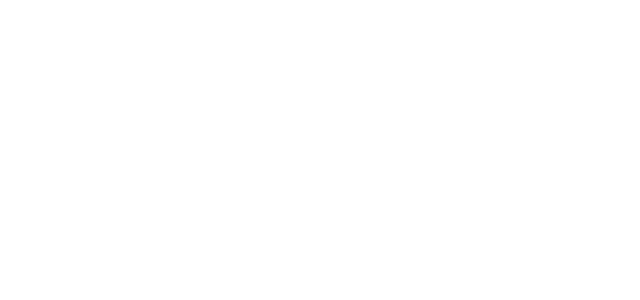
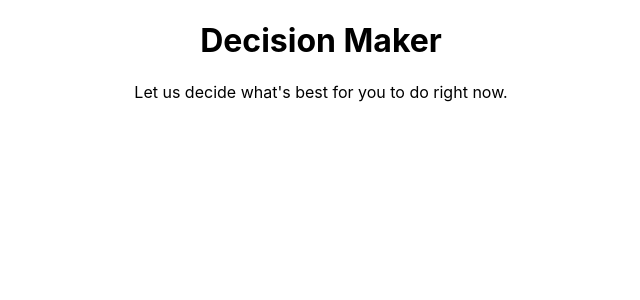
Before and after one commit to kashishkohli20/do-something, a React (Create React App) app: page / in a window 1280 px wide. Shown: the top 300 px of the page, without its empty margins (319-959 px from the left). Built offline with nearby package versions, Linux system fonts and the light colour scheme; the HTML template or start-up script is replaced by a standard one.

Commit message:
Created Header section

```diff
--- a/src/App.js
+++ b/src/App.js
@@ -1,11 +1,12 @@
 import React, { Component } from 'react';
 import './App.css';
+import Header from './components/Header';
 
 class App extends Component {
   render() {
     return (
       <div className="App">
-
+        <Header />
       </div>
     );
   }
--- /dev/null
+++ b/src/components/Header.js
@@ -0,0 +1,12 @@
+import React from 'react';
+
+const Header = () => {
+  return (
+    <div>
+      <h1>Decision Maker</h1>
+      <p>Let us decide what's best for you to do right now.</p>
+    </div>
+  );
+};
+
+export default Header;
```
